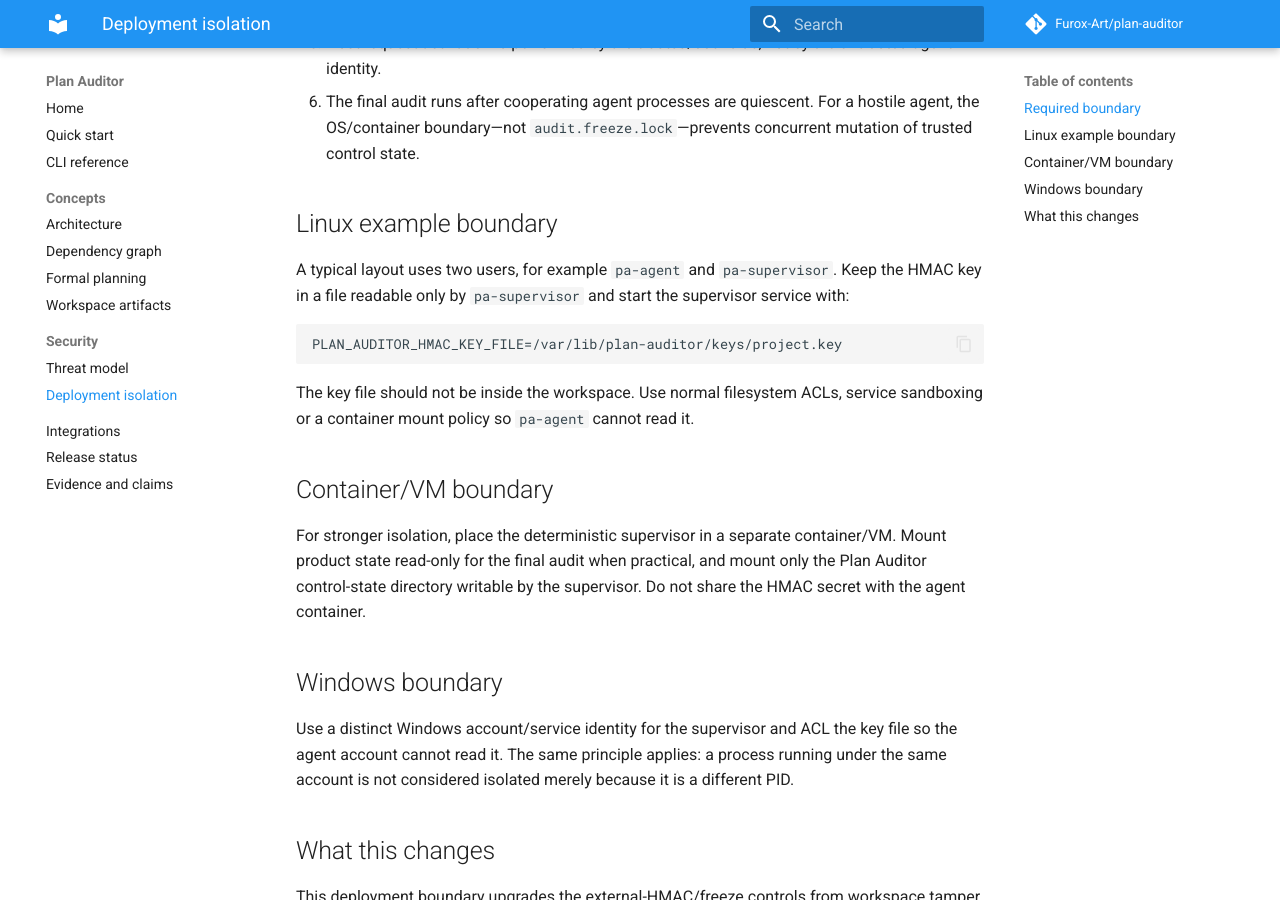
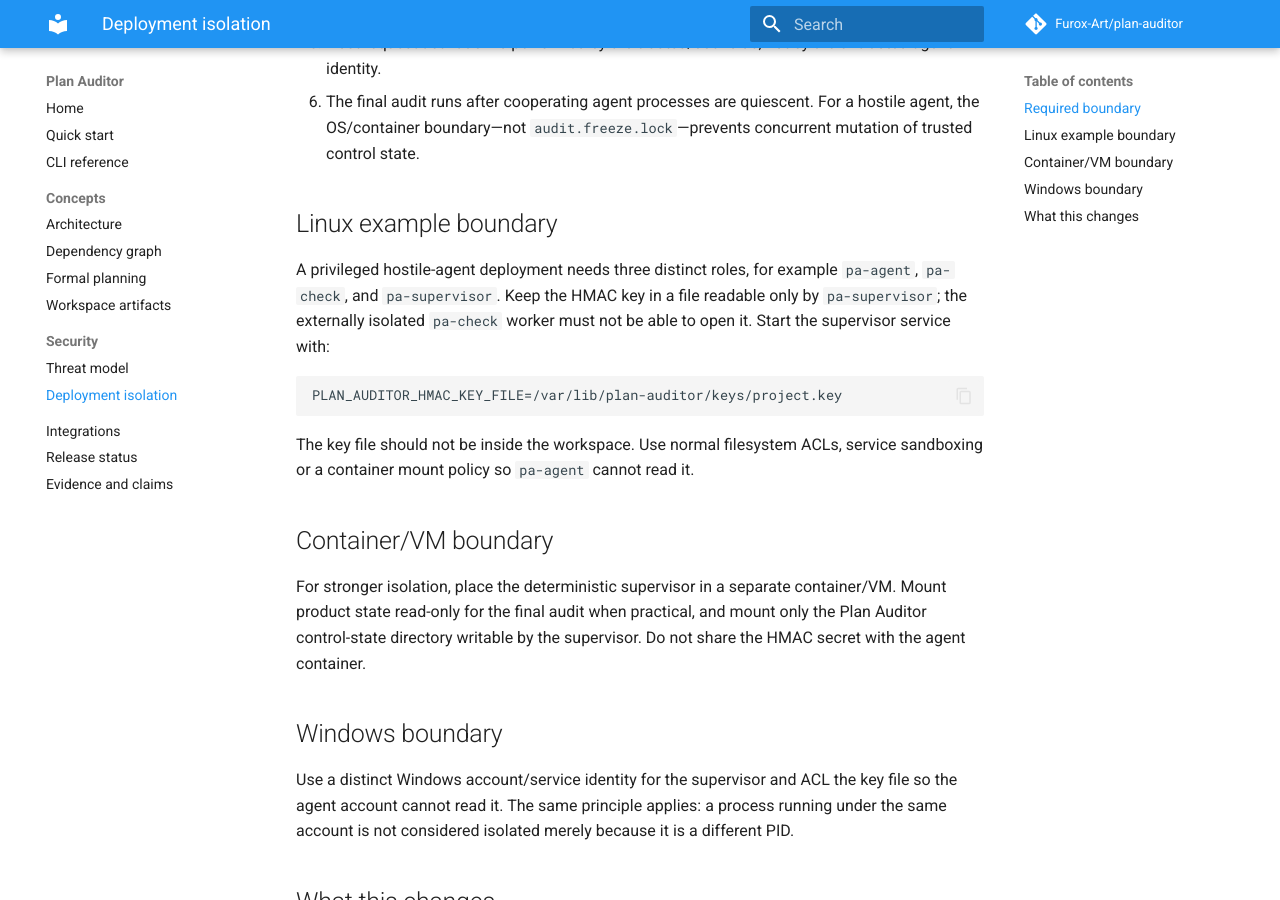
Before and after one commit to Furox-Art/plan-auditor, an MkDocs documentation site: the page built from docs/deployment-isolation.md, in a window 1280 px wide and 900 px high, scrolled down 765 px. Built offline with MkDocs 1.6.1 and Material for MkDocs 9.7.7, drawn with Linux system fonts in a browser that asks for light colours; comment, search, counter and statistics services are not loaded.

Commit message:
Clarify three-principal deployment boundary

````diff
--- a/docs/deployment-isolation.md
+++ b/docs/deployment-isolation.md
@@ -31,9 +31,10 @@ For that threat model, run the verifier under a different OS/container identity:
 
 ## Linux example boundary
 
-A typical layout uses two users, for example `pa-agent` and `pa-supervisor`.
-Keep the HMAC key in a file readable only by `pa-supervisor` and start the
-supervisor service with:
+A privileged hostile-agent deployment needs three distinct roles, for example
+`pa-agent`, `pa-check`, and `pa-supervisor`. Keep the HMAC key in a file
+readable only by `pa-supervisor`; the externally isolated `pa-check` worker
+must not be able to open it. Start the supervisor service with:
 
 ```text
 PLAN_AUDITOR_HMAC_KEY_FILE=/var/lib/plan-auditor/keys/project.key
````
